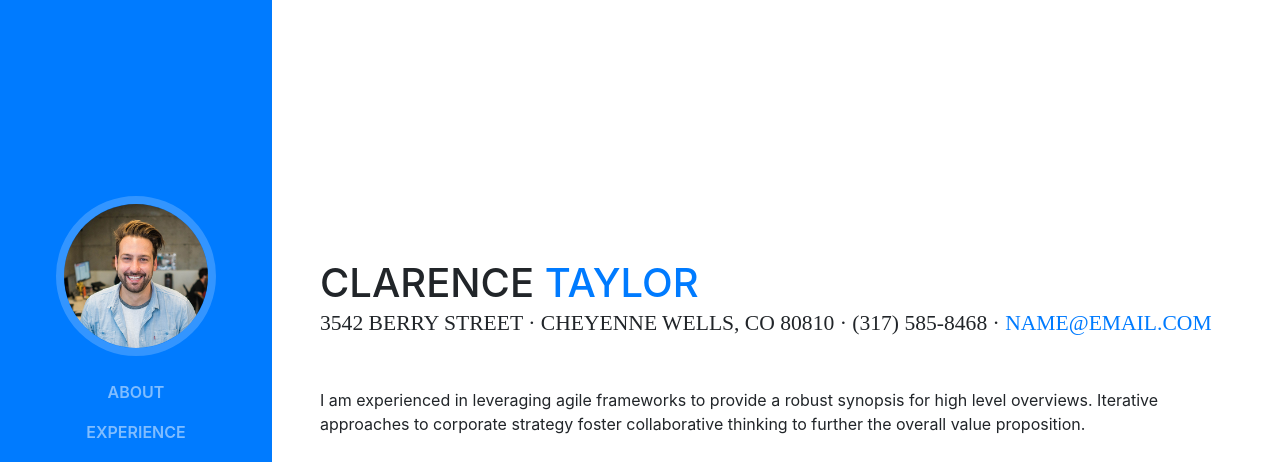
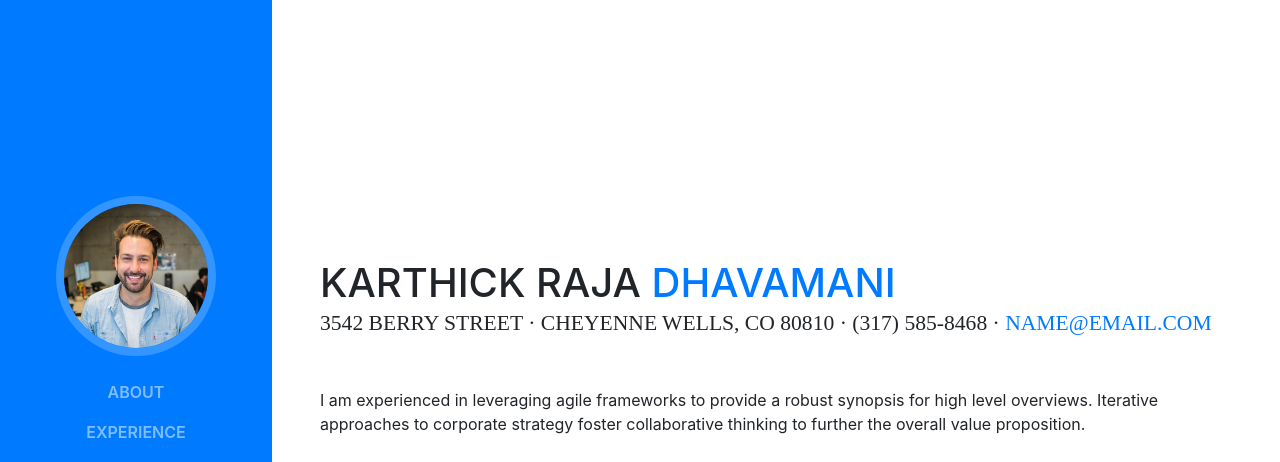
Before and after one commit to krdhavamani/krdhavamani.github.io, a website with bundled scripts: page startbootstrap-resume-gh-pages/index.html in a window 1280 px wide. Shown: the top 462 px of the page. Built offline with nearby package versions, Linux system fonts and the light colour scheme; a web font is replaced by a local one.

Commit message:
Name changed

```diff
--- a/startbootstrap-resume-gh-pages/index.html
+++ b/startbootstrap-resume-gh-pages/index.html
@@ -65,8 +65,8 @@
 
       <section class="resume-section p-3 p-lg-5 d-flex d-column" id="about">
         <div class="my-auto">
-          <h1 class="mb-0">Clarence
-            <span class="text-primary">Taylor</span>
+          <h1 class="mb-0">Karthick Raja
+            <span class="text-primary">Dhavamani</span>
           </h1>
           <div class="subheading mb-5">3542 Berry Street · Cheyenne Wells, CO 80810 · (317) 585-8468 ·
             <a href="mailto:name@email.com">name@email.com</a>
```
